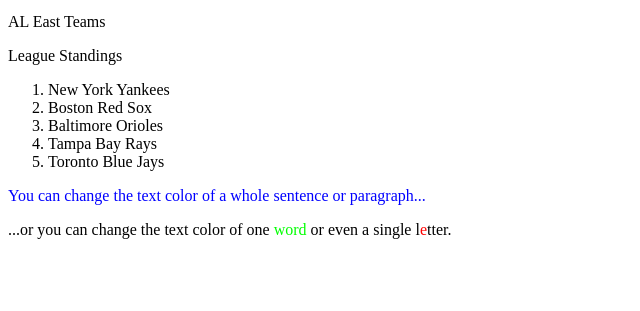
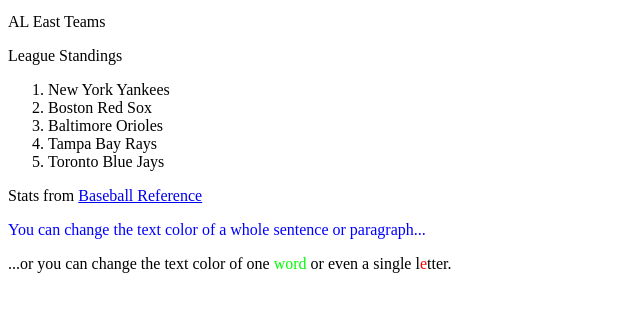
Before and after one commit to tmartineau27/tmartineau27.github.io, a plain HTML site: page hofstra/index.html in a window 1280 px wide. Shown: the part 101-412 px from the top of the page, without its empty margins (0-640 px from the left). Drawn offline with Linux system fonts and the light colour scheme.

Commit message:
Update index.html

```diff
--- a/hofstra/index.html
+++ b/hofstra/index.html
@@ -19,6 +19,9 @@
       <li>Toronto Blue Jays</li>
   </ol>
  </body>
+ <body>
+  <p>Stats from <a href="https://www.baseball-reference.com/">Baseball Reference</a></p>
+ </body>
 
  <p style="color:#00f;">You can change the text color of a whole sentence or paragraph...</p>
 <p>...or you can change the text color of one <span style="color:#0f0;">word</span> or even a single l<span style="color:#f00;">e</span>tter.</p>
```
